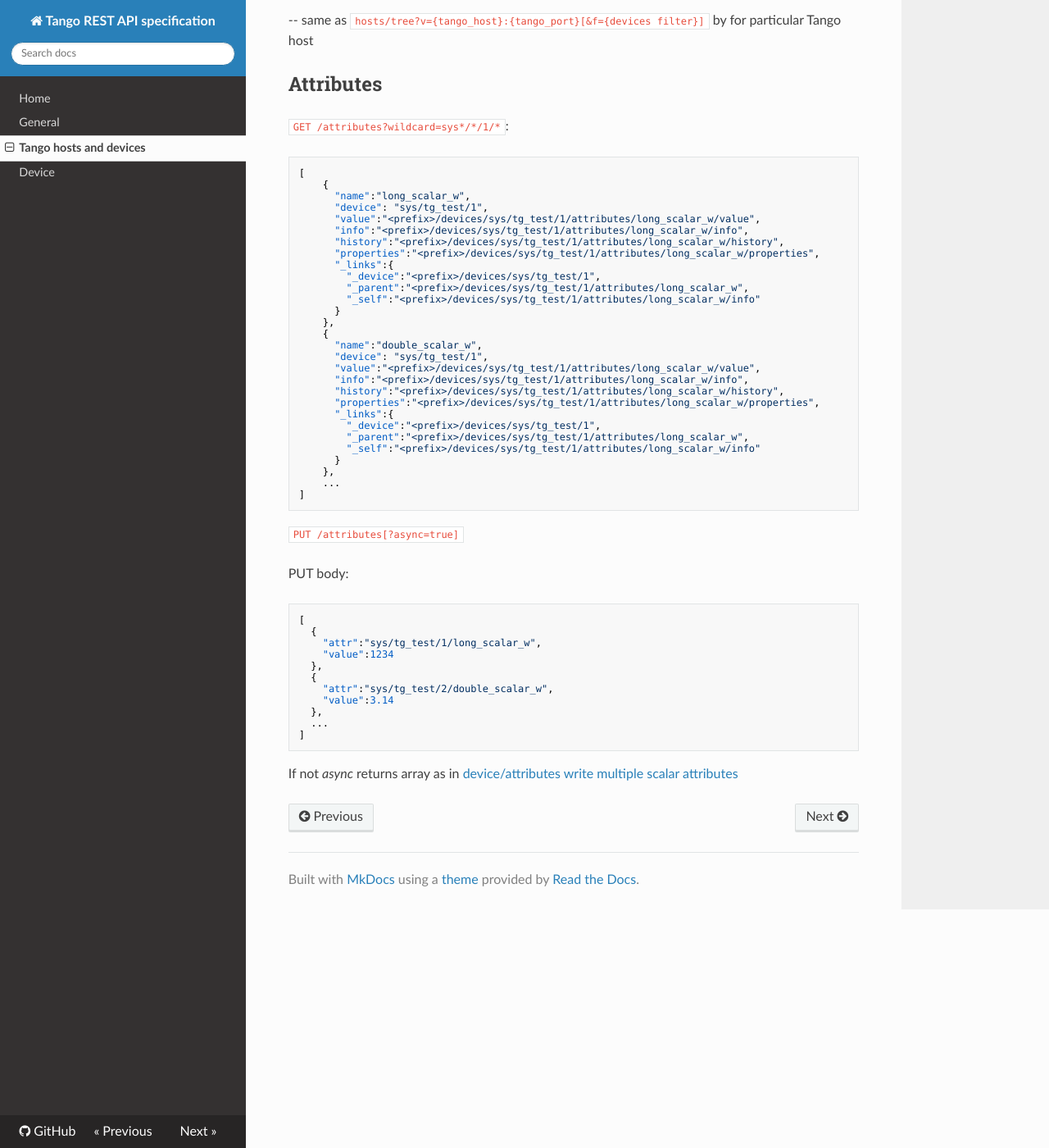
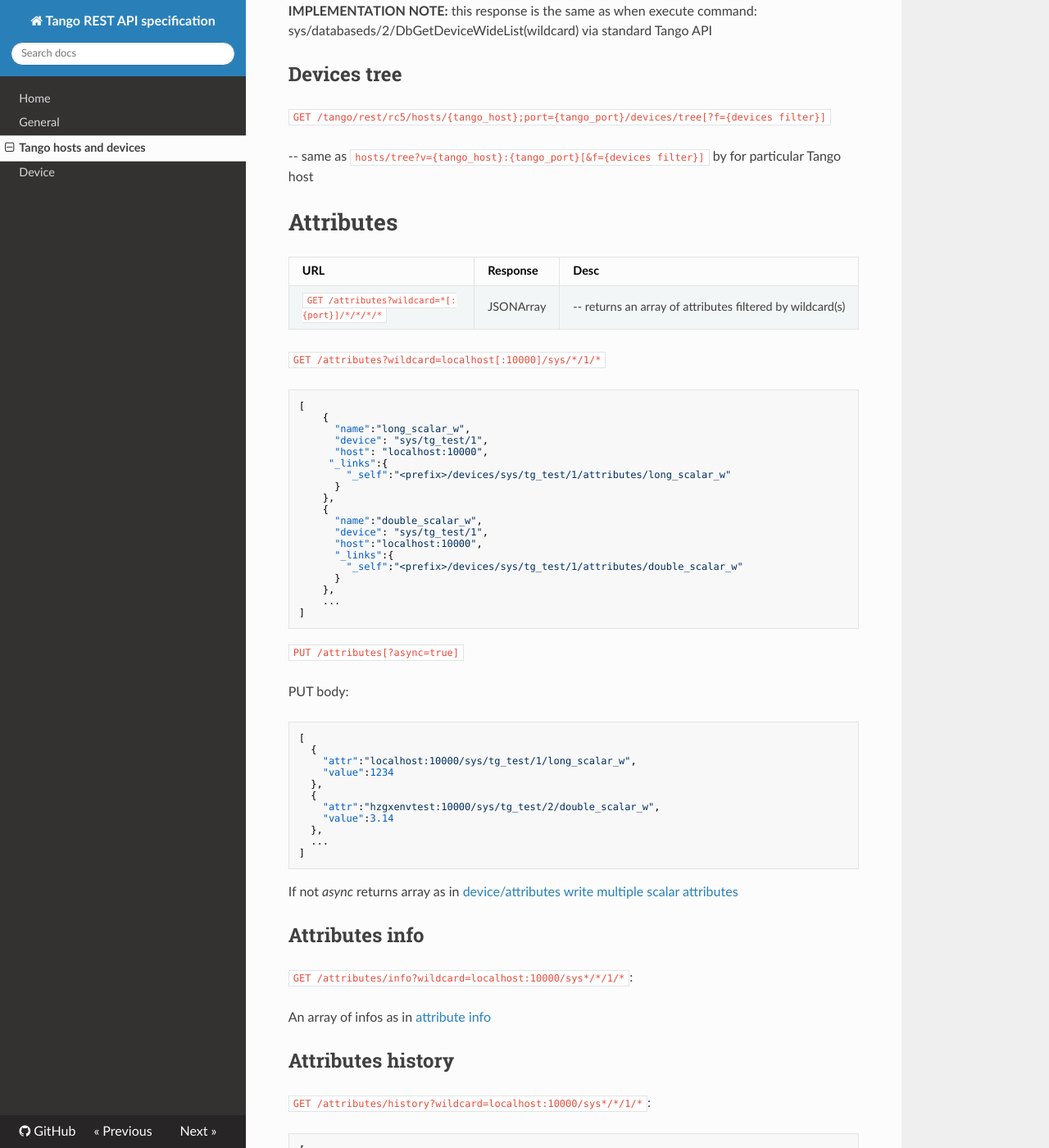
Before and after one commit to tango-controls/rest-api, an MkDocs documentation site: the page built from docs/hosts.md, in a window 1280 px wide and 1400 px high, scrolled down 2669 px. Shown: the whole window at 82% size. Built offline with MkDocs 1.6.1, drawn with Linux system fonts in a browser that asks for light colours; nearby versions of some CDN libraries; old or Windows-style settings are respelled for this version of MkDocs; some of the changed text lies outside the part shown.

Commit message:
Progress: #33

````diff
--- a/docs/hosts.md
+++ b/docs/hosts.md
@@ -104,23 +104,25 @@ __IMPLEMENTATION NOTE:__ this responseis based on sequential execution of TangoD
 
 | URL                                         | Response           | Desc
 |-----------------------------------------|------------|--------------------------
-|`GET /devices[?wildcard={wildcard}]`     | JSONArray  | – lists all devices visible through this API
+|`GET /hosts/{host}[;{port}]/devices[?wildcard={wildcard}]`     | JSONArray  | – lists all devices visible through this API
 
-`GET /devices`:
+`GET /hosts/localhost/devices`:
 
 __OR__
 
-`GET /devices?wildcard=sys*/*/1`:
+`GET /hosts/localhost/devices?wildcard=sys*/*/1`:
 ```JSON
 [
     {
         "name":"sys/tg_test/1",
+        "alias":"test_device",
         "href":"<prefix>/devices/sys/tg_test/1"
     },
     {
         "name":"sys/tg_test/2",
+        "alias":null,//maybe skipped
         "href":"<prefix>/devices/sys/tg_test/2"
-    }
+    },
     ...
 ]
 ```
@@ -133,36 +135,29 @@ __IMPLEMENTATION NOTE:__ this response is the same as when execute command: sys/
 
 -- same as `hosts/tree?v={tango_host}:{tango_port}[&f={devices filter}]` by for particular Tango host
 
-## Attributes
+# Attributes
 
-`GET /attributes?wildcard=sys*/*/1/*`:
+| URL                                     | Response   | Desc
+|-----------------------------------------|------------|--------------------------
+| `GET /attributes?wildcard=*[:{port}]/*/*/*/*`   | JSONArray  | -- returns an array of attributes filtered by wildcard(s)
 
+`GET /attributes?wildcard=localhost[:10000]/sys/*/1/*`
 ```json
 [
     {
       "name":"long_scalar_w",
       "device": "sys/tg_test/1",
-      "value":"<prefix>/devices/sys/tg_test/1/attributes/long_scalar_w/value",
-      "info":"<prefix>/devices/sys/tg_test/1/attributes/long_scalar_w/info",
-      "history":"<prefix>/devices/sys/tg_test/1/attributes/long_scalar_w/history",
-      "properties":"<prefix>/devices/sys/tg_test/1/attributes/long_scalar_w/properties",
-      "_links":{
-        "_device":"<prefix>/devices/sys/tg_test/1",
-        "_parent":"<prefix>/devices/sys/tg_test/1/attributes/long_scalar_w",
-        "_self":"<prefix>/devices/sys/tg_test/1/attributes/long_scalar_w/info"
+      "host": "localhost:10000",
+     "_links":{
+        "_self":"<prefix>/devices/sys/tg_test/1/attributes/long_scalar_w"
       }
     },
     {
       "name":"double_scalar_w",
       "device": "sys/tg_test/1",
-      "value":"<prefix>/devices/sys/tg_test/1/attributes/long_scalar_w/value",
-      "info":"<prefix>/devices/sys/tg_test/1/attributes/long_scalar_w/info",
-      "history":"<prefix>/devices/sys/tg_test/1/attributes/long_scalar_w/history",
-      "properties":"<prefix>/devices/sys/tg_test/1/attributes/long_scalar_w/properties",
+      "host":"localhost:10000",
       "_links":{
-        "_device":"<prefix>/devices/sys/tg_test/1",
-        "_parent":"<prefix>/devices/sys/tg_test/1/attributes/long_scalar_w",
-        "_self":"<prefix>/devices/sys/tg_test/1/attributes/long_scalar_w/info"
+        "_self":"<prefix>/devices/sys/tg_test/1/attributes/double_scalar_w"
       }
     },
     ...
@@ -175,11 +170,11 @@ PUT body:
 ```json
 [
   {
-    "attr":"sys/tg_test/1/long_scalar_w",
+    "attr":"localhost:10000/sys/tg_test/1/long_scalar_w",
     "value":1234
   },
   {
-    "attr":"sys/tg_test/2/double_scalar_w",
+    "attr":"hzgxenvtest:10000/sys/tg_test/2/double_scalar_w",
     "value":3.14
   },
   ...
@@ -187,3 +182,136 @@ PUT body:
 ```
 
 If not _async_ returns array as in [device/attributes write multiple scalar attributes](device.md#write-multiple-scalar-attributes)
+
+## Attributes info
+
+`GET /attributes/info?wildcard=localhost:10000/sys*/*/1/*`:
+
+An array of infos as in [attribute info](device.md#info:)
+
+## Attributes history
+
+`GET /attributes/history?wildcard=localhost:10000/sys*/*/1/*`:
+
+```json
+[
+  [
+      {
+          "attribute": "localhost:10000/sys/tg_tes/1/string_scalar",
+          "value": "Hi!",
+          "quality": "ATTR_VALID",
+          "timestamp": 123456789
+      },
+      {
+          "errors":[
+              {
+                  "reason":"TangoProxyException",
+                  "description":"sys/tg_test/1 proxy has throw an exception",
+                  "severity":"ERR",
+                  "origin":"DeviceProxy#readAttribute sys/tg_test/1/throwException"
+              },
+              {
+                  "reason":"",
+                  "description":"",
+                  "severity":"PANIC",
+                  "origin":""
+              }
+          ],
+          "quality": "FAILURE",
+          "timestamp": 123456789
+       },
+       ...
+  ],
+  ...
+]
+```
+
+# Commands
+
+| URL                                     | Response   | Desc
+|-----------------------------------------|------------|--------------------------
+| `GET /commands?wildcard=*[:{port}]/*/*/*/*`    | JSONArray | same as for [attributes](#attributes)
+
+`GET /commands?wildcard=localhost/sys/*/*/Dev*`
+
+```json
+[
+    {
+      "name":"DevString",
+      "device":"sys/tg_test/1",
+      "history":"<prefix>/devices/sys/tg_test/1/commands/devstring/history",
+      "info":{
+        "level":"OPERATOR",
+        "cmd_tag":0,
+        "in_type":"DevString",
+        "out_type":"DevString",
+        "in_type_desc":"-",
+        "out_type_desc":"-"
+      },
+      "_links":{
+                  "_parent":"<prefix>/devices/sys/tg_test/1",
+                  "_self":"<prefix>/devices/sys/tg_test/1/commands/devstring"
+              }
+    },
+    {
+      "name":"DevDouble",
+      "device":"sys/tg_test/1",
+      "history":"<prefix>/devices/sys/tg_test/1/commands/devdouble/history",
+      "info":{
+        "level":"OPERATOR",
+        "cmd_tag":0,
+        "in_type":"DevDouble",
+        "out_type":"DevDouble",
+        "in_type_desc":"-",
+        "out_type_desc":"-"
+      },
+      "_links":{
+                  "_parent":"<prefix>/devices/sys/tg_test/1",
+                  "_self":"<prefix>/devices/sys/tg_test/1/commands/devdouble
+              }
+    },
+    ...
+]
+```
+
+`PUT /commands`
+
+PUT body:
+```json
+[
+  {
+    "command":"localhost:10000/sys/tg_test/1/DevString",
+    "input": "Hello World!!!"
+  },
+  {
+    "command":"localhost:10000/sys/tg_test/2/DevDouble",
+    "input": 3.14
+  },
+  ...
+]
+```
+
+Response:
+```json
+[
+  {
+    "command":"sys/tg_test/1/DevString",
+    "output": "Hello World!!!"
+  },
+  {
+    "command":"sys/tg_test/2/DevDouble",
+    "output": 3.14
+  },
+  ...
+]
+```
+
+If one of the command has failed an error is returned instead of output.
+
+# Pipes
+
+| URL                                     | Response   | Desc
+|-----------------------------------------|------------|--------------------------
+| `GET /pipes?wildcard=*[:{port}]/*/*/*/*`| JSONArray  | same as for [attributes](#attributes)
+
+Same as for attributes or commands
````
Also changed, not shown: docs/device.md (+1 -1 lines).
